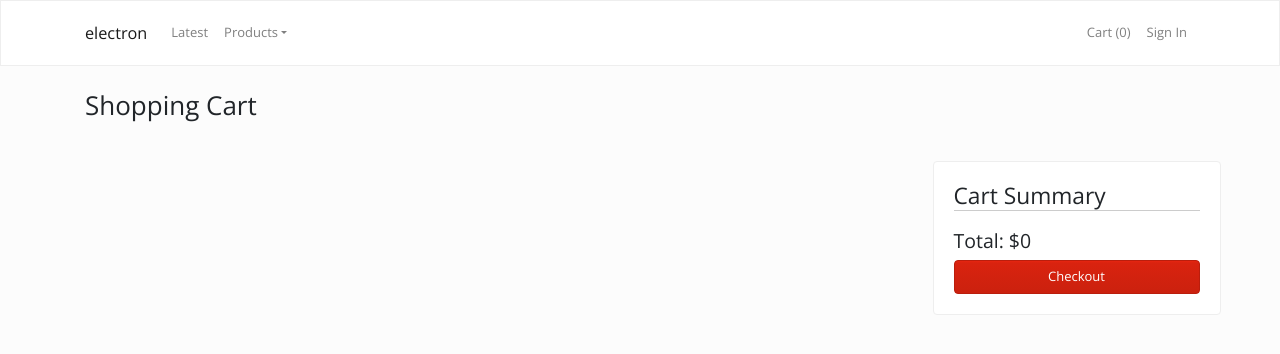
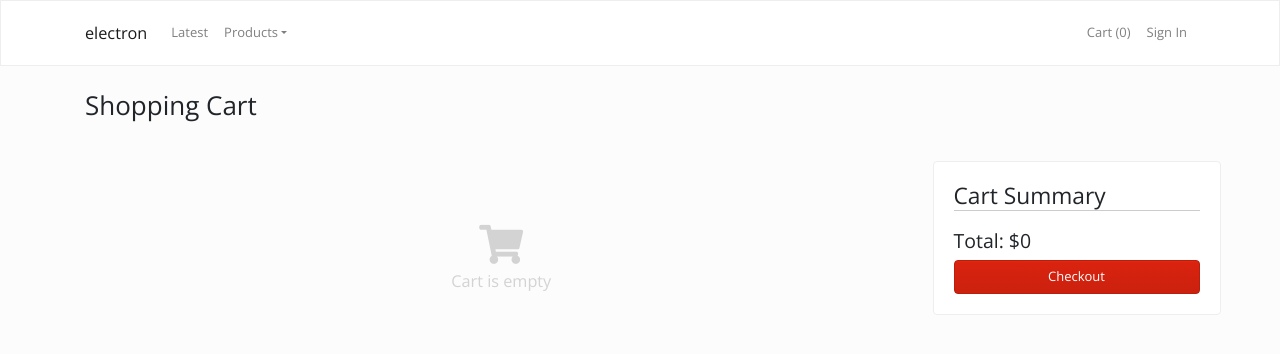
Before and after one commit to devmx00/electron-gadgets, a React (Create React App) app in the folder client/: page /cart in a window 1280 px wide. Shown: the top 354 px of the page. Built offline with nearby package versions, Linux system fonts and the light colour scheme.

Commit message:
Add cart icon

```diff
--- a/client/public/index.html
+++ b/client/public/index.html
@@ -24,6 +24,7 @@
       work correctly both with client-side routing and a non-root public URL.
       Learn how to configure a non-root public URL by running `npm run build`.
     -->
+    <link rel="stylesheet" href="https://cdnjs.cloudflare.com/ajax/libs/font-awesome/5.15.1/css/all.min.css" integrity="sha512-+4zCK9k+qNFUR5X+cKL9EIR+ZOhtIloNl9GIKS57V1MyNsYpYcUrUeQc9vNfzsWfV28IaLL3i96P9sdNyeRssA==" crossorigin="anonymous" />
     <title>React App</title>
   </head>
   <body>
--- a/client/src/pages/cart/Cart.js
+++ b/client/src/pages/cart/Cart.js
@@ -16,10 +16,19 @@ const Cart = ({ cartItems, cartTotal }) => {
       <Container>
         <Row>
           <Col sm={9}>
-            {cartItems &&
+            {cartItems.length > 0 ? (
               cartItems.map((product) => (
                 <CartItem key={product._id} product={product} />
-              ))}
+              ))
+            ) : (
+              <div className='h-100 text-center d-flex flex-column justify-content-center'>
+                <i
+                  className='fas fa-shopping-cart fa-3x mt-5 mb-2'
+                  style={{ color: 'lightgrey' }}
+                ></i>
+                <h5 style={{ color: 'lightgrey' }}>Cart is empty</h5>
+              </div>
+            )}
           </Col>
           <Col sm={3} className='my-3'>
             <Card style={{ width: '18rem' }}>
```
